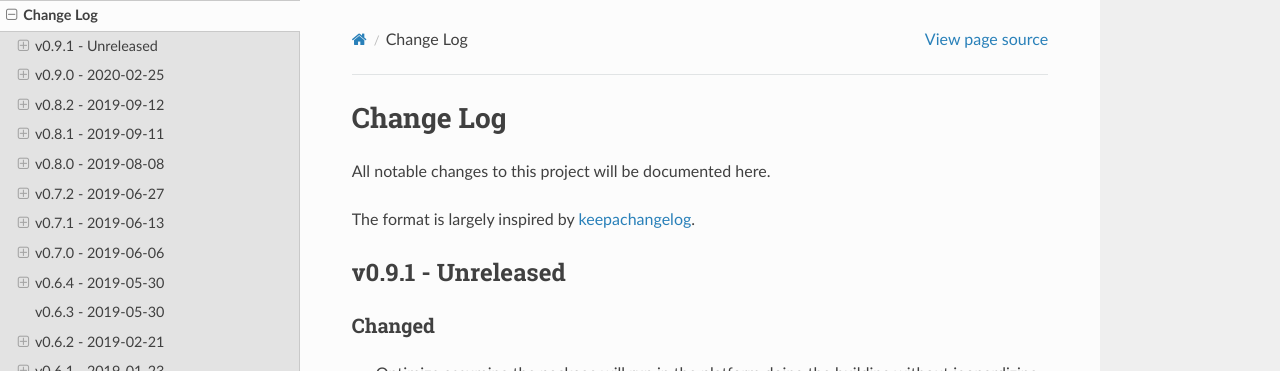
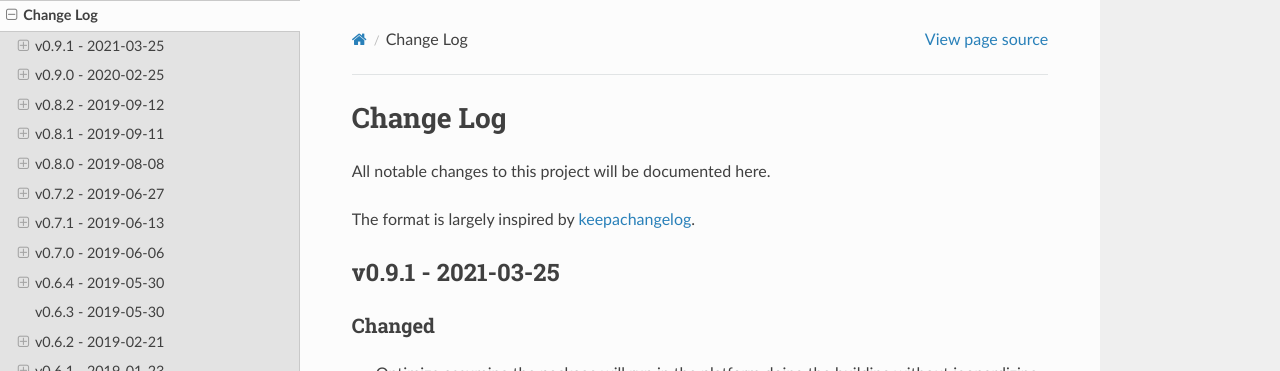
Before and after one commit to jampp/sharedbuffers, a Sphinx documentation site: the page built from doc/source/CHANGELOG.rst, in a window 1280 px wide and 900 px high. Shown: the top 371 px of the window. Built offline with Sphinx 7.4.7 and the Read the Docs theme 2.0.0, drawn with Linux system fonts in a browser that asks for light colours.

Commit message:
Mark release date

```diff
--- a/doc/source/CHANGELOG.rst
+++ b/doc/source/CHANGELOG.rst
@@ -5,7 +5,7 @@ All notable changes to this project will be documented here.
 
 The format is largely inspired by keepachangelog_.
 
-v0.9.1 - Unreleased
+v0.9.1 - 2021-03-25
 ===================
 
 Changed
```
